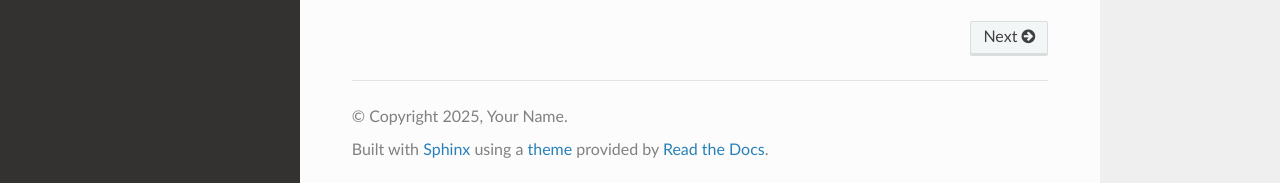
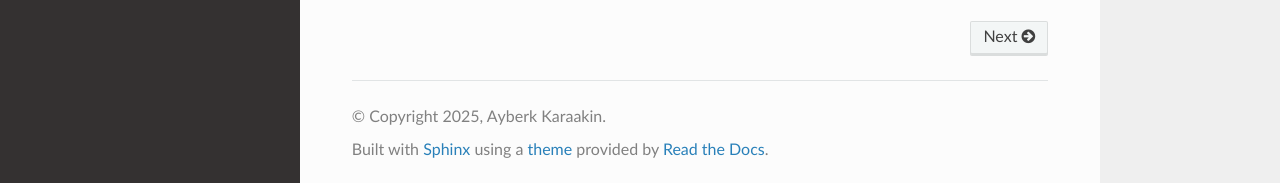
Before and after one commit to ayberk-karaakin-acn/project2, a Sphinx documentation site: the page built from docs/index.rst, in a window 1280 px wide and 900 px high, scrolled down 1240 px. Shown: the part 714-897 px from the top of the window. Built offline with Sphinx 7.4.7 and the Read the Docs theme 3.1.0, drawn with Linux system fonts in a browser that asks for light colours.

Commit message:
Update author information to Ayberk Karaakin

```diff
--- a/docs/conf.py
+++ b/docs/conf.py
@@ -13,8 +13,8 @@ sys.path.insert(0, os.path.abspath("../src"))
 # https://www.sphinx-doc.org/en/master/usage/configuration.html#project-information
 
 project = "MyApp"
-copyright = "2025, Your Name"
-author = "Your Name"
+copyright = "2025, Ayberk Karaakin"
+author = "Ayberk Karaakin"
 release = "0.1.0"
 version = "0.1.0"
 
--- a/pyproject.toml
+++ b/pyproject.toml
@@ -8,7 +8,7 @@ version = "0.1.0"
 description = "An enterprise-level terminal application"
 readme = "README.md"
 authors = [
-    {name = "Your Name", email = "your.email@example.com"}
+    {name = "Ayberk Karaakin", email = "ayberk.karaakin@accenture.com"}
 ]
 license = {text = "MIT"}
 requires-python = ">=3.12"
--- a/src/myapp/__init__.py
+++ b/src/myapp/__init__.py
@@ -1,8 +1,8 @@
 """MyApp - An enterprise-level terminal application."""
 
 __version__ = "0.1.0"
-__author__ = "Your Name"
-__email__ = "your.email@example.com"
+__author__ = "Ayberk Karaakin"
+__email__ = "ayberk.karaakin@accenture.com"
 
 from .core import run_application
 
```
Also changed, not shown: README.md (+1 -1 lines), 1 other file.
